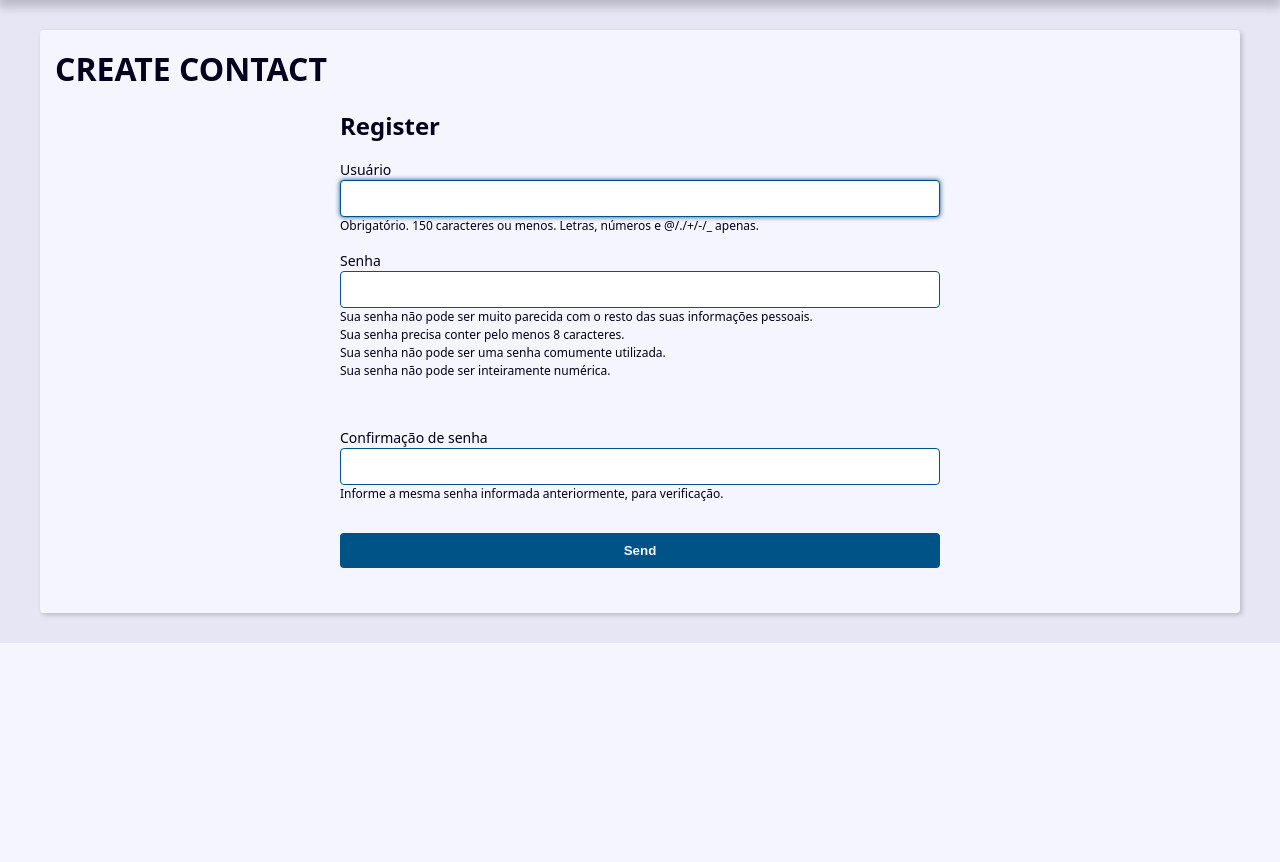
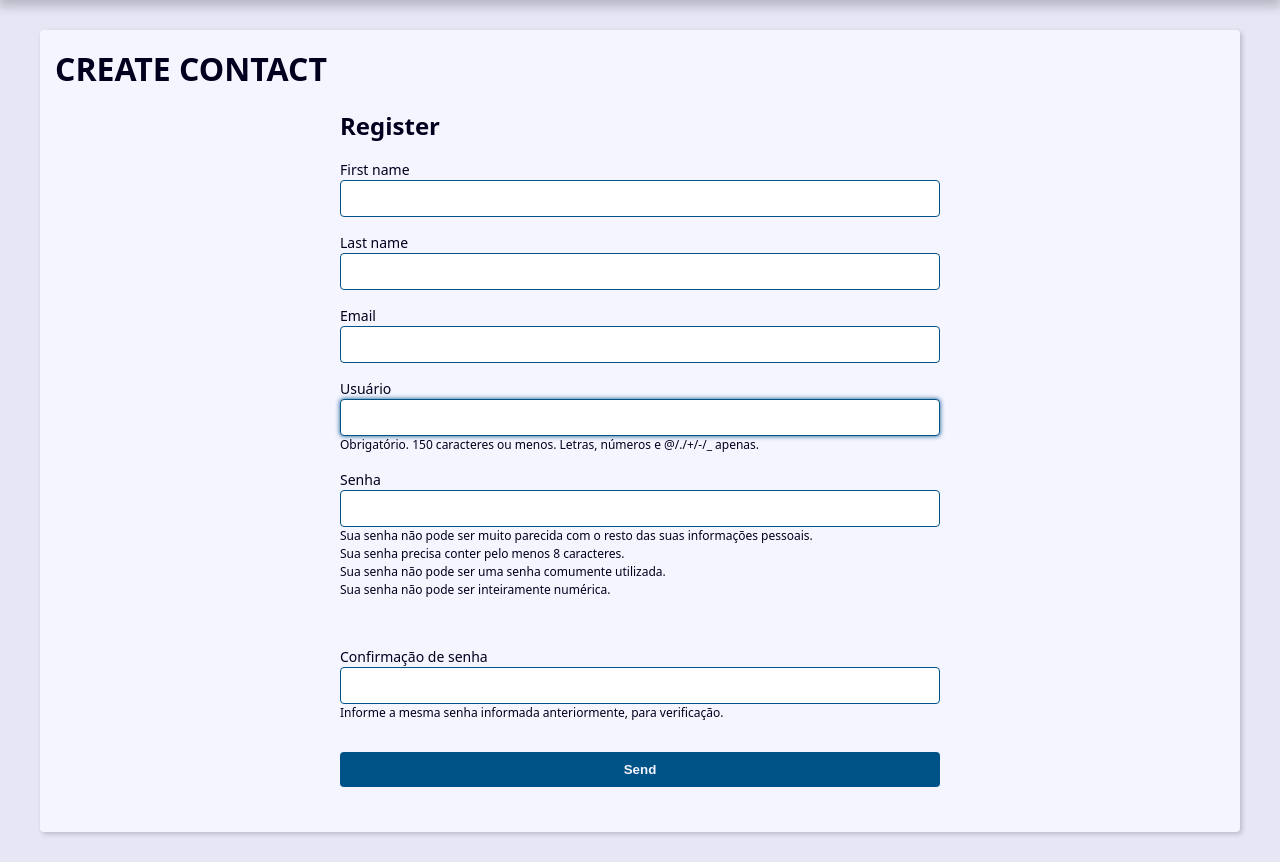
Before and after one commit to matheusbuenowb/agenda-django, a Django app: page /user/create in a window 1280 px wide. Shown: the part 239-1101 px from the top of the page. Before the commit the page ends 882 px from the top, so only its background shows below. Run offline with Django 5.2, Linux system fonts and the light colour scheme.

Commit message:
Validação do first, last name e email

```diff
--- a/contact/forms.py
+++ b/contact/forms.py
@@ -88,4 +88,31 @@ class ContactForm(forms.ModelForm):
         return first_name
 
 class RegisterForm(UserCreationForm):
-    ...
+
+    first_name = forms.CharField(
+        required = True,
+        min_length = 3,
+    )
+
+    last_name = forms.CharField(
+        required = True,
+        min_length= 3
+    )
+
+    email = forms.EmailField()
+
+    class Meta:
+        model = models.User
+        fields = (
+            'first_name', 'last_name', 'email',
+            'username', 'password1', 'password2'
+        )
+
+    def clean_email(self):
+        email = self.cleaned_data.get('email')
+
+        if models.User.objects.filter(email = email).exists():
+            self.add_error(
+                'email',
+                ValidationError('Já existe este email', code = 'invalid')
+            )
--- a/contact/templates/contact/register.html
+++ b/contact/templates/contact/register.html
@@ -9,7 +9,6 @@
     <form
       action="{{form_action}}"
       method="POST"
-      enctype="multipart/form-data"
     >
 
     {% csrf_token %}
```
